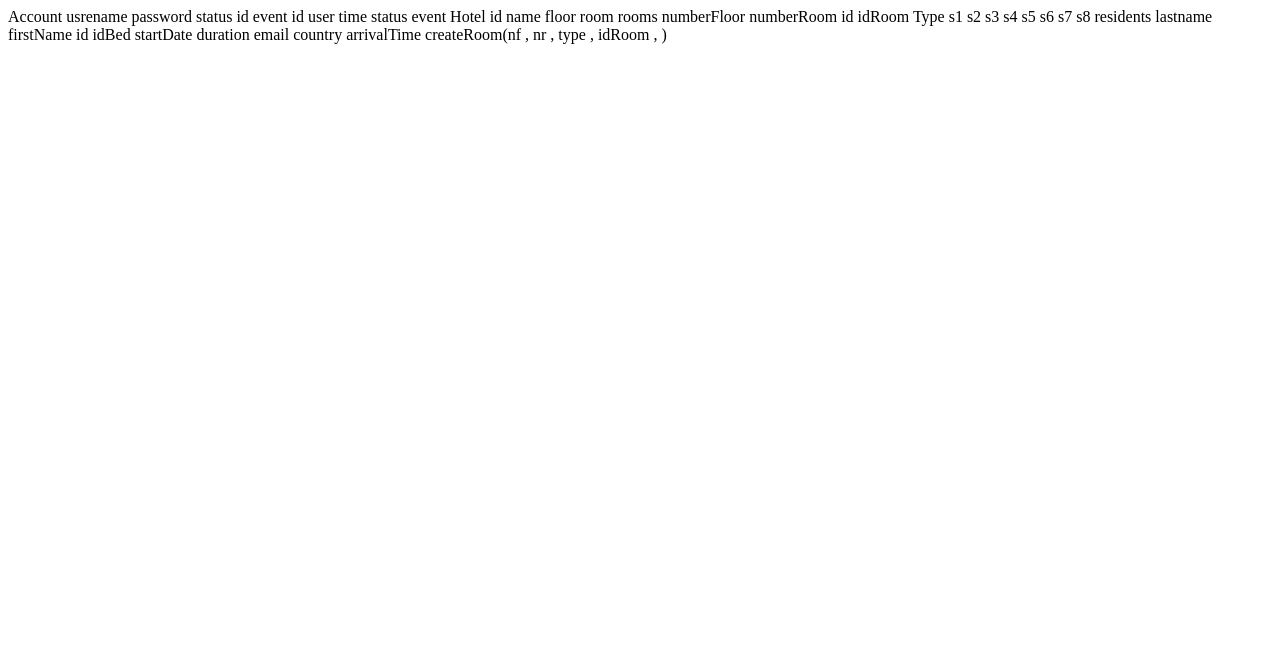
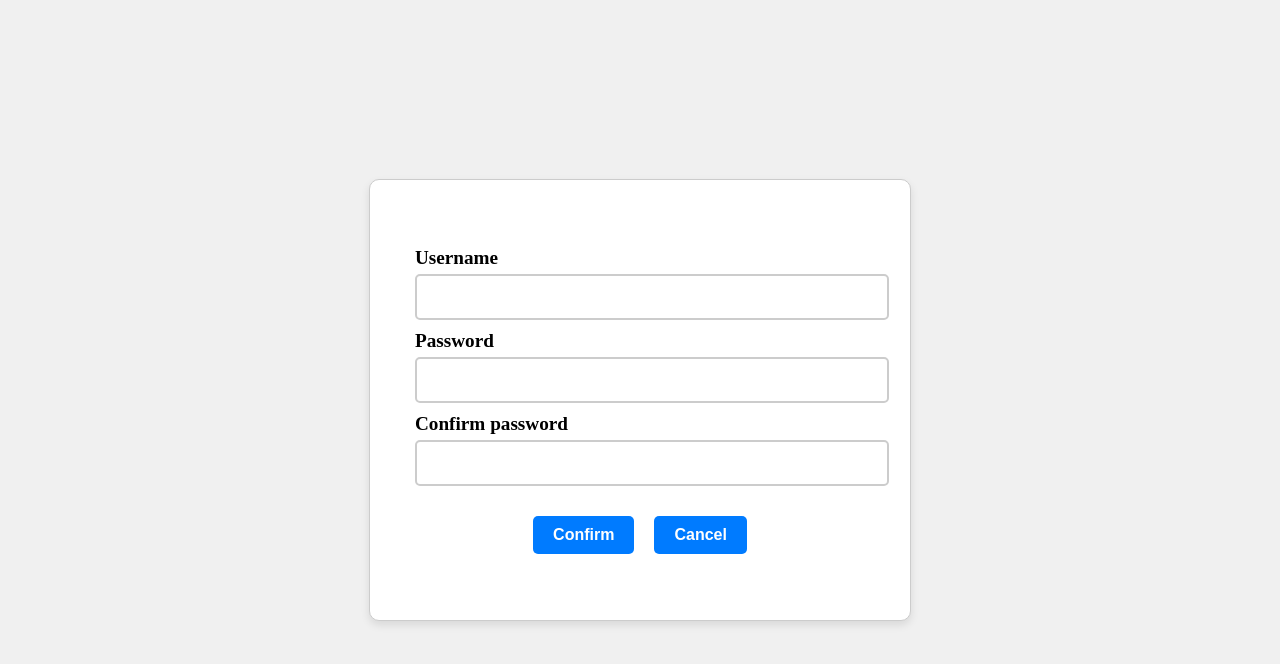
Before and after one commit to khayro0668/memoir3, a plain HTML site: page try.html in a window 1280 px wide. Drawn offline with Linux system fonts and the light colour scheme.

Commit message:
camavingaaaa

```diff
--- a/file.html
+++ b/file.html
@@ -10,6 +10,7 @@
     <link rel="stylesheet" href="styleOfModifySettings.css">
     <link rel="stylesheet" href="styleOfDisplayInformation.css">
     <link rel="stylesheet" href="setTypeOfRoomsStyle.css">
+    <link rel="stylesheet" href="styleOfAddAccPage.css">
     <link rel="stylesheet" href="styleOfLoginPage.css">
     <link rel="stylesheet" href="styleOfBookingPage.css">
     <link rel="stylesheet" href="styleOfPageOfSettings.css">
@@ -112,7 +113,7 @@
             <button class="go-back-button" onclick="generatePageOfSettings()">⇐</button>
             <div class="container-of-card-of-settings2">
                 <div class="card-of-setting1-type" onclick="getPageOfPriceRoomsSettings()">
-                    <div class="emoji1">🚪</div>
+                    <div class="emoji1">oo</div>
                     <span class="label">Room</span>
                 </div>
                 <div style="margin-left: 50px;">
@@ -128,15 +129,15 @@
         <div class="card-of-price-settings1" id="page-of-quantite-settings" style="display: none;">
             <button class="go-back-button" onclick="generatePageOfSettings()">⇐</button>
             <div class="container-of-card-of-settings2">
-                <div class="card-of-setting1-type" onclick="">
-                    <div class="emoji1">🚪</div>
-                    <span class="label">Room</span>
+                <div class="card-of-setting1-type" onclick="jame3()">
+                    <div class="emoji1">👥</div>
+                    <span class="label">Add account</span>
                 </div>
                 <div style="margin-left: 50px;">
-                    <div class="card-of-setting1-type" onclick="getPageOfOthers()">
-                        <div class="emoji2">・・・</div>
-                        <span class="label">Others</span>
-                    </div>
+                    <!-- <div class="card-of-setting1-type" onclick="getPageOfOthers()">
+                        <div class="emoji2">✍🏻</div>
+                        <span class="label">Edit account</span>
+                    </div> -->
                 </div>
             </div>
         </div>
@@ -289,6 +290,10 @@
                 <button>confirm</button>
             </div>
         </div>
+
+        <div class="page-of-add-acc" id="page-of-add-acc">
+
+        </div>
     </div>
 
     <div class="tooltip" id="tooltip"></div>
--- /dev/null
+++ b/styleOfAddAccPage.css
@@ -0,0 +1,64 @@
+.page-of-add-acc {
+    display: flex;
+    justify-content: center;
+    align-items: center;
+    height: 570px;
+    width: 950px;
+    margin: 0;
+    background-color: #f0f0f0;
+}
+.card-of-pass {
+    width: 500px;
+    height: 400px;
+    background-color: #ffffff;
+    border: 1px solid #ccc;
+    border-radius: 10px;
+    box-shadow: 0 4px 8px rgba(0, 0, 0, 0.1);
+    padding: 20px;
+    display: flex;
+    flex-direction: column;
+    justify-content: center;
+    align-items: center;
+}
+.label-container-pass {
+    width: 100%;
+    display: flex;
+    flex-direction: column;
+    align-items: center;
+    margin-bottom: 20px;
+}
+.label-container-pass label {
+    width: 90%;
+    margin-bottom: 10px;
+    text-align: left;
+    font-weight: bold;
+    font-size: 1.2em; /* Increase font size */
+}
+.label-container-pass label span {
+    display: block;
+    margin-bottom: 5px;
+}
+.label-container-pass input {
+    width: 100%;
+    padding: 10px; /* Increase padding */
+    border: 2px solid #ccc; /* Increase border size */
+    border-radius: 5px; /* Optional: add rounded corners */
+    font-size: 1em; /* Optional: increase font size */
+}
+.buttons-of-pass {
+    display: flex;
+    gap: 20px;
+}
+.buttons-of-pass button {
+    padding: 10px 20px;
+    border: none;
+    border-radius: 5px;
+    background-color: #007bff;
+    color: #ffffff;
+    cursor: pointer;
+    font-weight: bold;
+    font-size: 1em;
+}
+.bbuttons-of-pass button:hover {
+    background-color: #0056b3;
+}
--- a/styleOfPageOfSettings.css
+++ b/styleOfPageOfSettings.css
@@ -114,10 +114,16 @@ input {
     font-size: 230px;
     margin-bottom: 20px;
 }
+.emoji4{
+    font-size: 10px;
+    margin-bottom: 20px;
+    margin-left: 190px;
+}
 
 .card-of-setting1-type .emoji2 {
     font-size: 90px;
     margin-bottom: 20px;
+
 }
 
 .card-of-setting1-type .label {
--- a/try.html
+++ b/try.html
@@ -1,17 +1,95 @@
-Account
-usrename password status id
-
-event
-id user time status event
-
-Hotel
-id name  floor room
-
-rooms
-numberFloor numberRoom id idRoom   Type  s1 s2 s3 s4 s5 s6 s7 s8
-
-
-residents
-lastname  firstName  id  idBed startDate  duration email  country arrivalTime
-
-createRoom(nf , nr , type , idRoom , )
+<!DOCTYPE html>
+<html lang="en">
+<head>
+    <meta charset="UTF-8">
+    <meta name="viewport" content="width=device-width, initial-scale=1.0">
+    <title>Card with Centralized Labels and Buttons</title>
+    <style>
+        body {
+            display: flex;
+            justify-content: center;
+            align-items: center;
+            height: 100vh;
+            margin: 0;
+            background-color: #f0f0f0;
+        }
+        .card-of-pass {
+            width: 500px;
+            height: 400px;
+            background-color: #ffffff;
+            border: 1px solid #ccc;
+            border-radius: 10px;
+            box-shadow: 0 4px 8px rgba(0, 0, 0, 0.1);
+            padding: 20px;
+            display: flex;
+            flex-direction: column;
+            justify-content: center;
+            align-items: center;
+        }
+        .label-container-pass {
+            width: 100%;
+            display: flex;
+            flex-direction: column;
+            align-items: center;
+            margin-bottom: 20px;
+        }
+        .label-container-pass label {
+            width: 90%;
+            margin-bottom: 10px;
+            text-align: left;
+            font-weight: bold;
+            font-size: 1.2em; /* Increase font size */
+        }
+        .label-container-pass label span {
+            display: block;
+            margin-bottom: 5px;
+        }
+        .label-container-pass input {
+            width: 100%;
+            padding: 10px; /* Increase padding */
+            border: 2px solid #ccc; /* Increase border size */
+            border-radius: 5px; /* Optional: add rounded corners */
+            font-size: 1em; /* Optional: increase font size */
+        }
+        .buttons-of-pass {
+            display: flex;
+            gap: 20px;
+        }
+        .buttons-of-pass button {
+            padding: 10px 20px;
+            border: none;
+            border-radius: 5px;
+            background-color: #007bff;
+            color: #ffffff;
+            cursor: pointer;
+            font-weight: bold;
+            font-size: 1em;
+        }
+        .bbuttons-of-pass button:hover {
+            background-color: #0056b3;
+        }
+    </style>
+</head>
+<body>
+    <div class="card-of-pass">
+        <div class="label-container-pass">
+            <label>
+                <span>Username</span>
+                <input type="text">
+            </label>
+            <label>
+                <span>Password</span>
+                <input type="text">
+            </label>
+            <label>
+                <span>Confirm password</span>
+                <input type="text">
+            </label>
+        </div>
+        <div class="buttons-of-pass">
+            <button>Confirm</button>
+            <button>Cancel</button>
+        </div>
+    </div>
+</body>
+</html>
```
Also changed, not shown: functions.js (+30 -0 lines).
